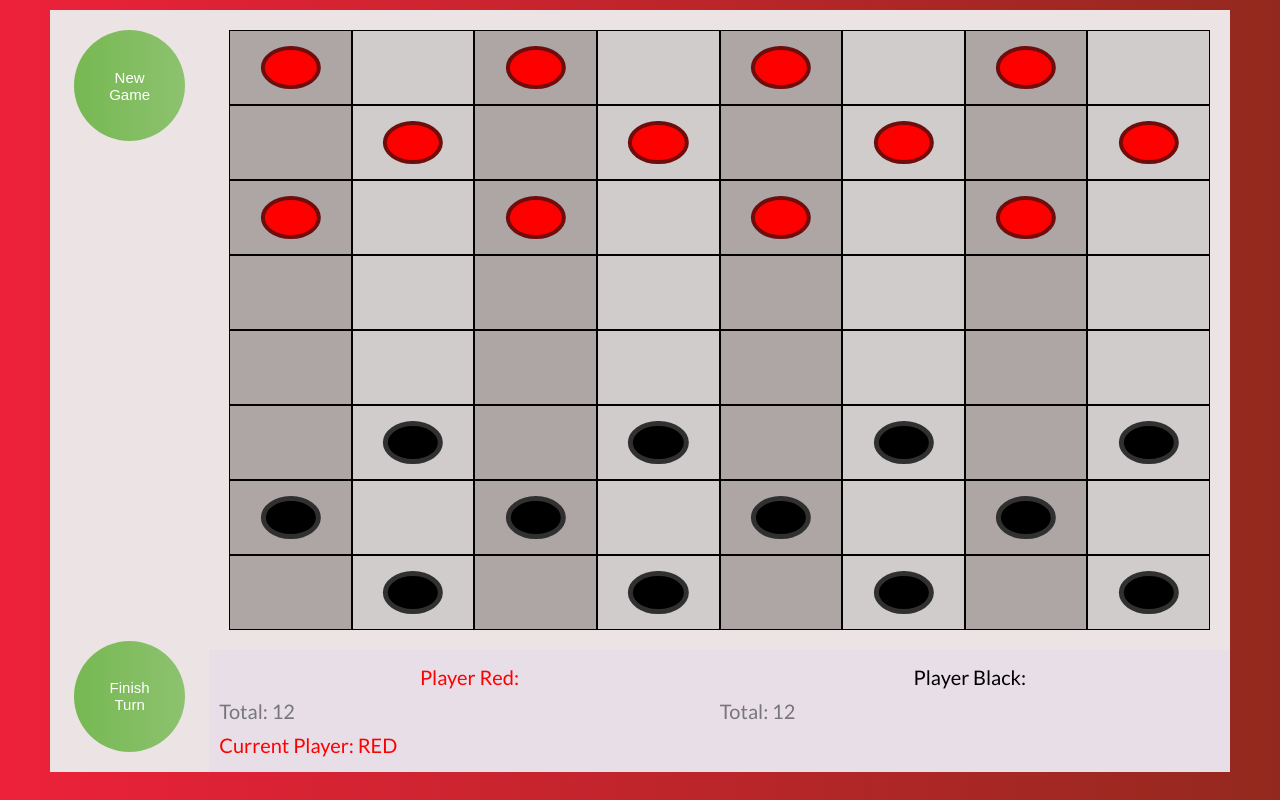
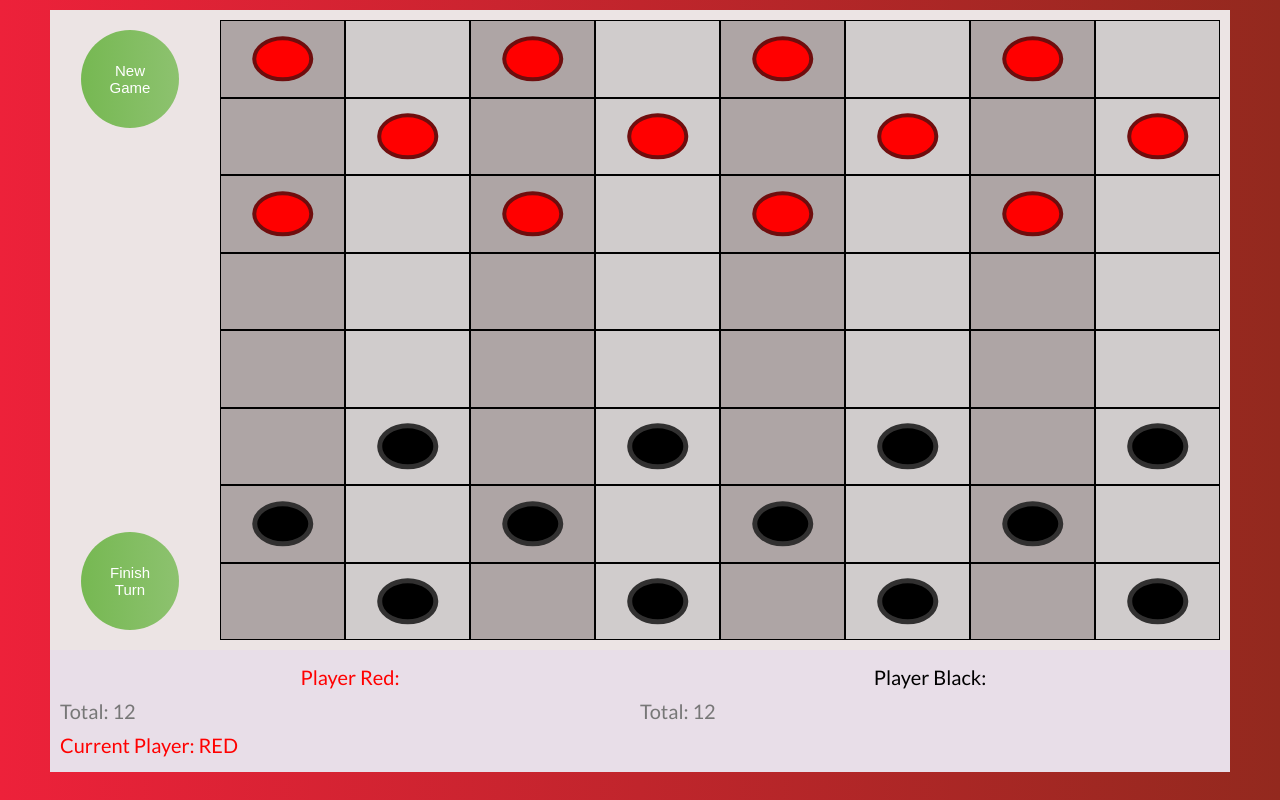
Before and after one commit to dusanstanic/Typescript-Checkers, a website built with webpack: page src/index.html in a window 1280 px wide. Built offline with nearby package versions, Linux system fonts and the light colour scheme.

Commit message:
Update UI

```diff
--- a/src/sass/base/_base.scss
+++ b/src/sass/base/_base.scss
@@ -9,6 +9,10 @@
 html {
   // This defines what 1rem is
   font-size: 62.5%;
+
+  @include respond(phone) {
+    font-size: 50%;
+  }
 }
 
 body {
@@ -27,7 +31,7 @@ body {
     minmax(4rem, 1fr);
 
   @include respond(tab-port) {
-    grid-template-rows: 15vh 75vh auto;
+    grid-template-rows: auto 80vh auto;
 
     grid-template-columns:
       minmax(4rem, 1fr)
--- a/src/sass/components/_board.scss
+++ b/src/sass/components/_board.scss
@@ -1,7 +1,7 @@
 .board {
   grid-column: col-start 1 / col-end 15;
 
-  padding: 2rem;
+  padding: 1rem;
   background: rgb(236, 228, 228);
 
   display: grid;
--- a/src/sass/components/_choice.scss
+++ b/src/sass/components/_choice.scss
@@ -16,10 +16,10 @@
   }
 
   &__item {
-    width: 80%;
+    width: 70%;
     text-align: center;
     position: relative;
-    padding-bottom: 80%;
+    padding-bottom: 70%;
     border-radius: 50%;
     border: none;
     overflow: hidden;
@@ -32,13 +32,13 @@
     cursor: pointer;
 
     @include respond(tab-port) {
-      width: 8%;
-      padding: 8%;
+      width: auto;
+      padding: 2rem;
+      border-radius: 0%;
+      margin: 0;
     }
 
     @include respond(phone) {
-      width: 12%;
-      padding: 12%;
     }
 
     &:focus {
@@ -63,6 +63,10 @@
     top: 50%;
     left: 50%;
     transform: translate(-50%, -50%);
+
+    @include respond(tab-port) {
+      position: static;
+    }
   }
 }
 
--- a/src/sass/components/_player.scss
+++ b/src/sass/components/_player.scss
@@ -1,5 +1,5 @@
 .player {
-  grid-column: full-start / col-end 15;
+  grid-column: sidebar-start / full-end;
 
   padding: 1rem;
   background: rgb(232, 222, 232);
```
